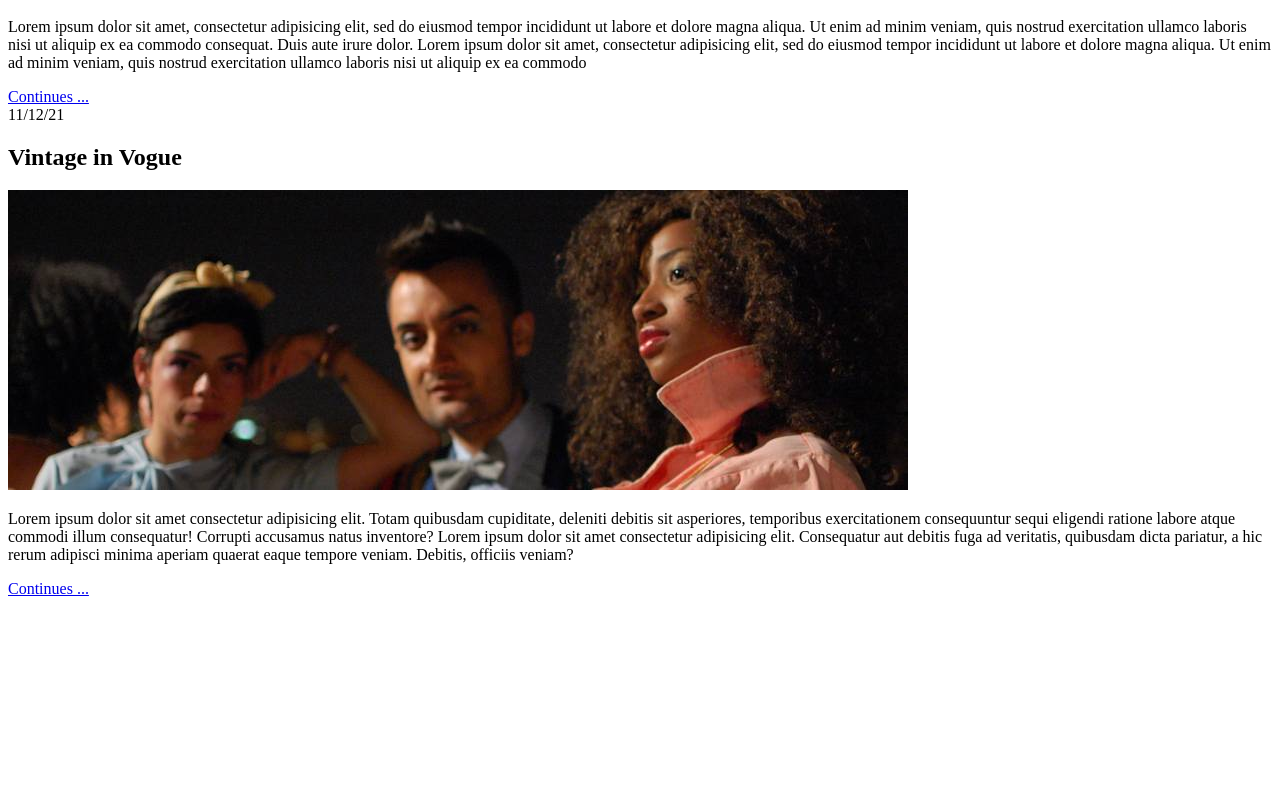
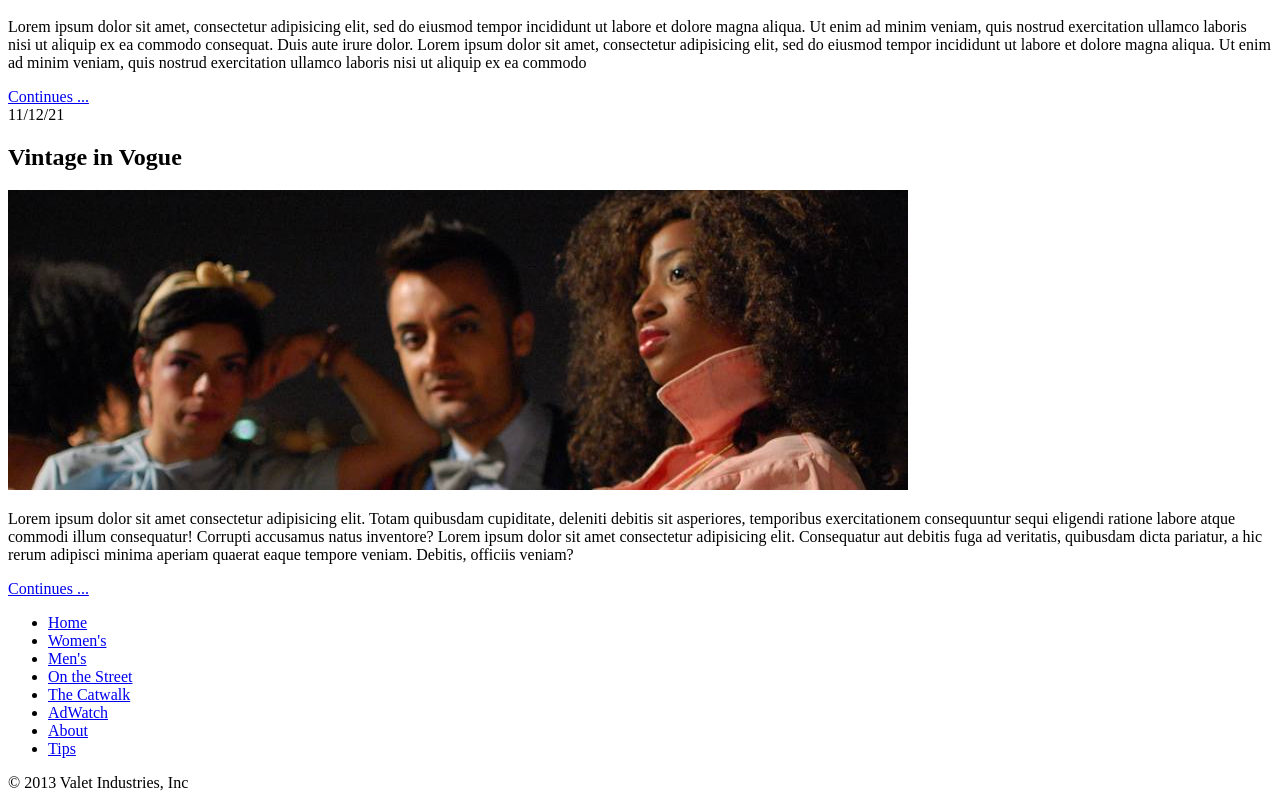
Before and after one commit to typhoon1zero2/React-FashionBlog, a React (Create React App) app: page / in a window 1280 px wide. Shown: the part 638-1438 px from the top of the page. Before the commit the page ends 1244 px from the top, so only its background shows below. Built offline with nearby package versions, Linux system fonts and the light colour scheme.

Commit message:
Created Footer.js tag

```diff
--- a/src/App.js
+++ b/src/App.js
@@ -9,7 +9,7 @@ export default function App(){
             <Header />
             <Nav />
             <Article />
-            {/* <Footer /> */}
+            <Footer />
         </div>
     )
 }
--- a/src/components/Footer.js
+++ b/src/components/Footer.js
@@ -0,0 +1,37 @@
+export default function Footer(){
+    return(
+        <footer>
+            <nav aria-label="Main-Navigation" role="navigation" className="footer-nav">
+                <ul>
+                    <li>
+                        <a href=" ">Home</a>
+                    </li>
+                    <li>
+                        <a href=" ">Women's</a>
+                    </li>
+                    <li>
+                        <a href=" ">Men's</a>
+                    </li>
+                    <li>
+                        <a href=" ">On the Street</a>
+                    </li>
+                    <li>
+                        <a href=" ">The Catwalk</a>
+                    </li>
+                    <li>
+                        <a href=" ">AdWatch</a>
+                    </li>
+                    <li>
+                        <a href=" ">About</a>
+                    </li>
+                    <li>
+                        <a href=" ">Tips</a>
+                    </li>
+                </ul>
+            </nav>
+            <div className="copyright">
+                &copy; 2013 Valet Industries, Inc
+            </div>
+        </footer>
+    )
+}
```
